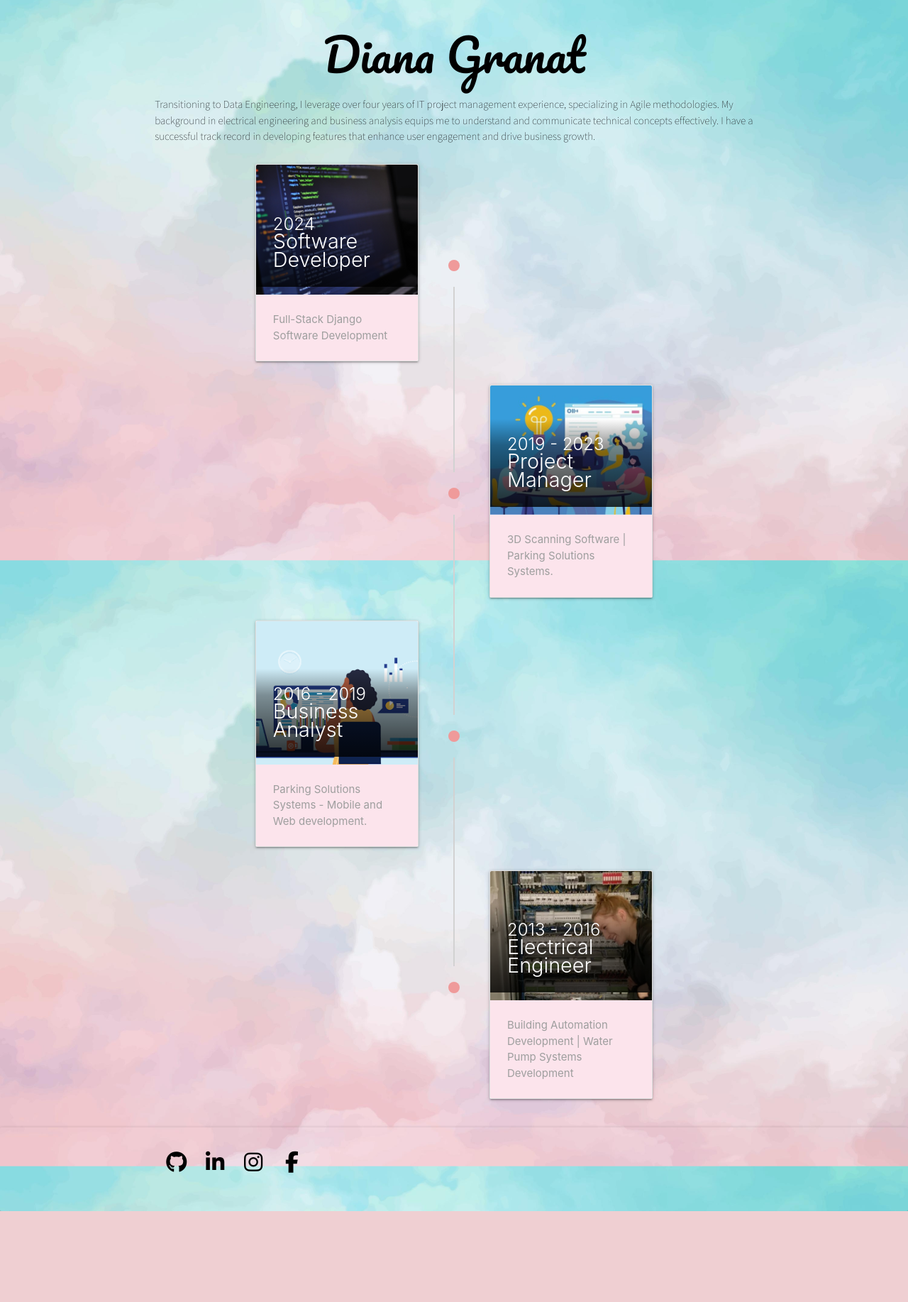
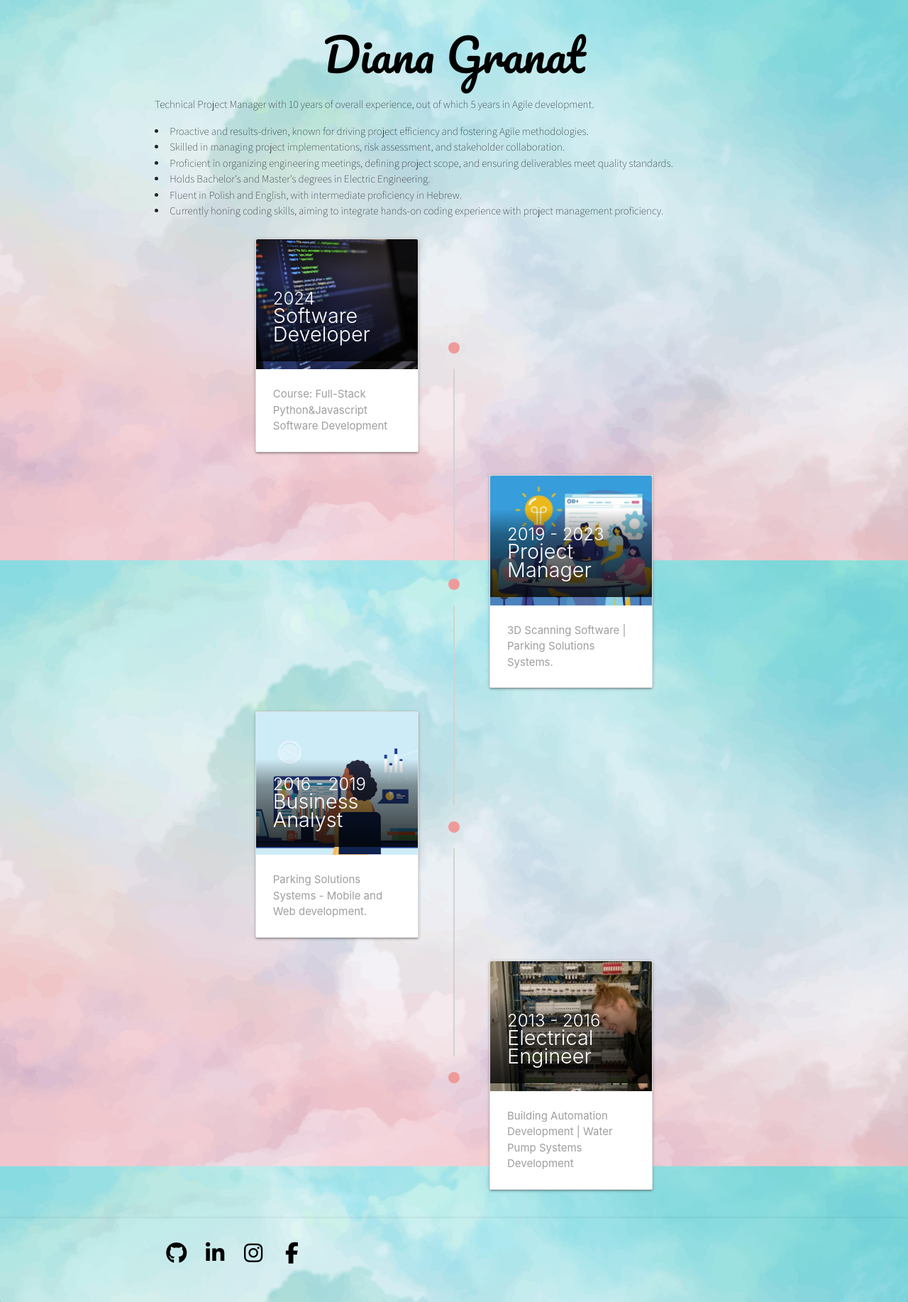
Before and after one commit to diana2granat/portfolio, a Django app: page / in a window 1280 px wide. Shown: the part 64-1898 px from the top of the page at 71% size. Before the commit the page ends 1770 px from the top, so only its background shows below. Run offline with Django 5.2, Linux system fonts and the light colour scheme; some libraries are stand-ins or nearby versions.

Commit message:
changes in the about and contact

```diff
--- a/portfolioapp/static/style.css
+++ b/portfolioapp/static/style.css
@@ -26,6 +26,7 @@ body{
   text-align: left;
   font-weight: 400;
 }
+
 #footer {
   font-family: 'Assistant', sans-serif;
   text-align: left;
@@ -116,7 +117,6 @@ body{
 		background: linear-gradient(to bottom, rgba(125,185,232,0) 0%,rgba(0,0,0,0.4) 30%,rgba(0,0,0,0.8) 100%);
 	}
 }
-
 .fab {
   padding: 10px;
   font-size: 30px;
--- a/portfolioapp/templates/about.html
+++ b/portfolioapp/templates/about.html
@@ -67,8 +67,13 @@
           <div class="row">
             <div class="col s12 m12">
               <h1 id="dianagranat" class="center-align black-text text-darken-2">Diana Granat</h1>
-              <p id="positions2">Transitioning to Data Engineering, I leverage over four years of IT project management experience, specializing in Agile methodologies. My background in electrical engineering and business analysis equips me to understand and communicate technical concepts effectively.
-              I have a successful track record in developing features that enhance user engagement and drive business growth.
+              <p id="positions2">Technical Project Manager with 10 years of overall experience, out of which 5 years in Agile development.
+              <li id="positions2">Proactive and results-driven, known for driving project efficiency and fostering Agile methodologies.</li>
+              <li id="positions2">Skilled in managing project implementations, risk assessment, and stakeholder collaboration.</li>
+              <li id="positions2">Proficient in organizing engineering meetings, defining project scope, and ensuring deliverables meet quality standards.</li>
+              <li id="positions2">Holds Bachelor's and Master's degrees in Electric Engineering.</li>
+              <li id="positions2">Fluent in Polish and English, with intermediate proficiency in Hebrew.</li>
+              <li id="positions2">Currently honing coding skills, aiming to integrate hands-on coding experience with project management proficiency.</li>
               </p>
               <div class="container">
                 <div class="timeline">
@@ -82,8 +87,8 @@
                           <big>Software Developer</big>
                         </span>
                       </div>
-                      <div class="card-content pink lighten-5 grey-text">
-                        <p>Full-Stack Django Software Development</p>
+                      <div class="card-content white lighten-5 grey-text">
+                        <p>Course: Full-Stack Python&Javascript Software Development</p>
                       </div>
                     </div>
                     <div class="timeline-badge red lighten-3 white-text"></div>
@@ -99,7 +104,7 @@
                           <big>Project Manager</big>
                         </span>
                       </div>
-                      <div class="card-content pink lighten-5 grey-text">
+                      <div class="card-content white lighten-5 grey-text">
                         <p>3D Scanning Software | Parking Solutions Systems.</p>
                       </div>
                     </div>
@@ -116,7 +121,7 @@
                           <big>Business Analyst</big>
                         </span>
                       </div>
-                      <div class="card-content pink lighten-5 grey-text">
+                      <div class="card-content white lighten-5 grey-text">
                         <p>Parking Solutions Systems - Mobile and Web development.</p>
                       </div>
                     </div>
@@ -132,7 +137,7 @@
                           <big>Electrical Engineer</big>
                         </span>
                       </div>
-                      <div class="card-content pink lighten-5 grey-text">
+                      <div class="card-content white lighten-5 grey-text">
                         <p>Building Automation Development | Water Pump Systems Development</p>
                       </div>
                     </div>
--- a/portfolioapp/templates/contact.html
+++ b/portfolioapp/templates/contact.html
@@ -23,7 +23,7 @@
                     </div>
                     <button type="submit" class="btn btn-primary">Send</button>
                 </form> {% endcomment %}
-                <h5 class="center-align">Don't hesitate to send me a message on LinkedIn!<br>
+                <h5 class="center-align">I'm actively seeking new job opportunities to make a meaningful impact in software projects. Looking forward to connecting and discussing potential roles.<br>
                     <a href="https://www.linkedin.com/in/diana-granat-7181581a0/" target="_blank" class="fab fa-linkedin-in fa-2x"></a>
                 </h5>
             </div>
--- a/static/style.css
+++ b/static/style.css
@@ -25,6 +25,11 @@ body{
   font-family: 'Assistant', sans-serif;
   text-align: left;
   font-weight: 400;
+}
+#positions3 {
+  font-family: 'Assistant', sans-serif;
+  font-weight: 400;
+  text-align: center;
 }
 #footer {
   font-family: 'Assistant', sans-serif;
@@ -116,7 +121,6 @@ body{
 		background: linear-gradient(to bottom, rgba(125,185,232,0) 0%,rgba(0,0,0,0.4) 30%,rgba(0,0,0,0.8) 100%);
 	}
 }
-
 .fab {
   padding: 10px;
   font-size: 30px;
```
